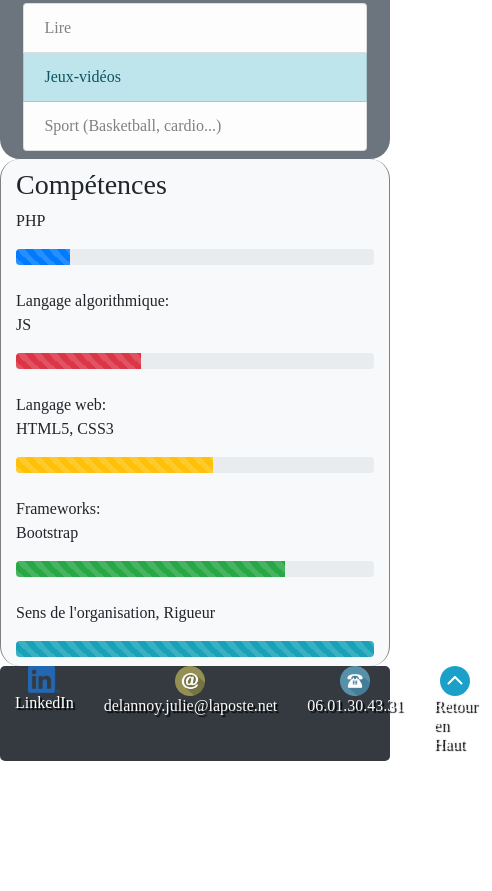
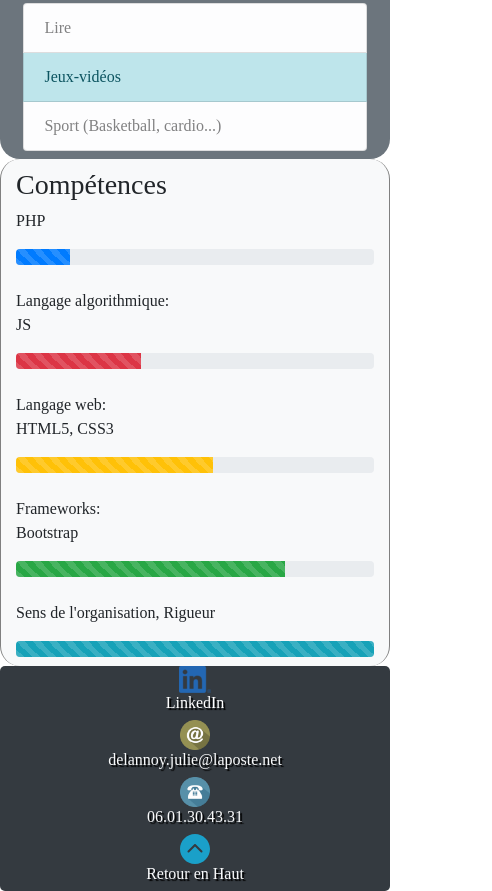
Before and after one commit to JulieDelannoy/CV, a plain HTML site: page index.html in a window 390 px wide. Shown: the part 1105-1996 px from the top of the page, 492 px wide, since content can reach past the window. Before the commit the page ends 1866 px from the top, so only its background shows below. Drawn offline with Linux system fonts and the light colour scheme.

Commit message:
Footer: alignement vertical des items quand l'écran est trop petit

```diff
--- a/CSS/CV-Boostrap.css
+++ b/CSS/CV-Boostrap.css
@@ -38,7 +38,7 @@ footer{
 .rond {
     width: 30px; height: 30px;
 }
-.f1, .f2{
+.f1 {
     display: flex;
     justify-content: space-around;
 }
@@ -59,3 +59,7 @@ footer article {
         display: none;
     }
 }
+
+@media (max-width: 540px) {
+    .f1 {display: block}
+}
```
Also changed, not shown: images/banniere2.png (deleted), images/banniere2_old.png (deleted), images/copyright2.jpg (deleted).
